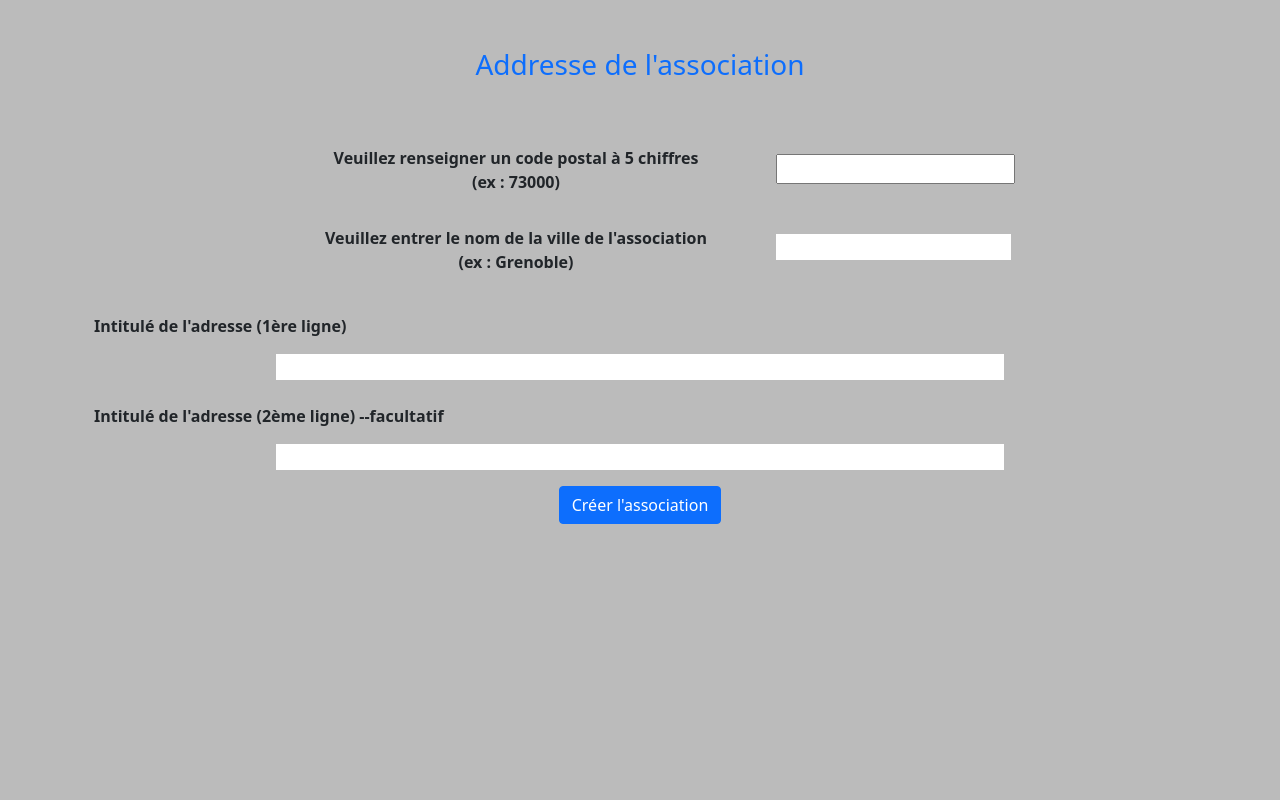
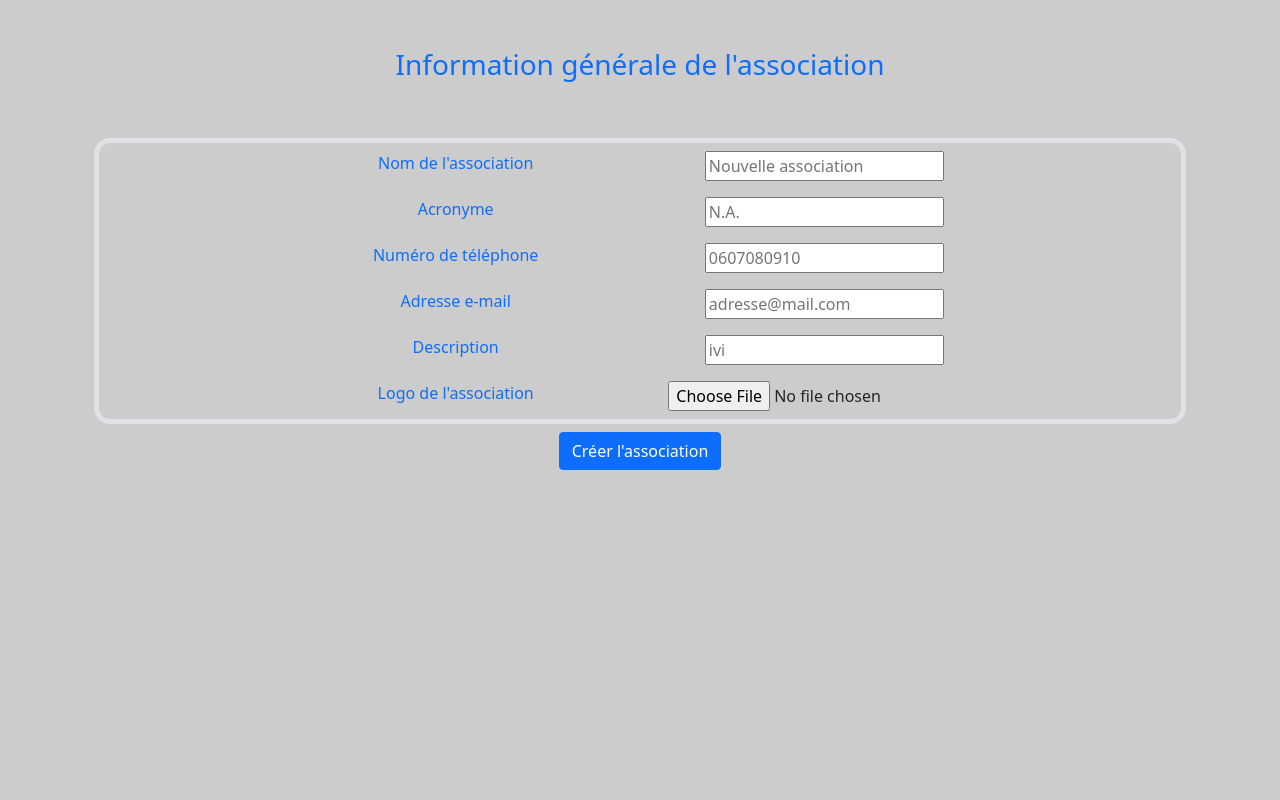
Before and after one commit to Gotha01/AssociAction, a Django app: template AssociAction/association/templates/association/association_create.html in a window 1280 px wide. Shown: the part 71-871 px from the top of the page. Run offline with Django 4.2, Linux system fonts and the light colour scheme; the template is opened without the code that fills it, so the values that code supplies are empty; parts of the project's set-up code (start-up, migrations or seed data) failed here and were passed over; some libraries are stand-ins or nearby versions.

Commit message:
new association templates

```diff
--- a/AssociAction/association/templates/association/association_create.html
+++ b/AssociAction/association/templates/association/association_create.html
@@ -1,43 +1,51 @@
 {% extends 'general_views/base.html' %}
 
 {% block content %}
-<main style="min-height:100vh; background-color:#bbb">
+<main style="min-height:100vh; background-color:#ccc">
     <section class='container'>
         <div class="row">
-            <h3 class="text-center text-primary py-5">Addresse de l'association</h3>
+            <h3 class="text-center text-primary py-5">Information générale de l'association</h3>
             <form method="post" enctype="multipart/form-data">
             {% csrf_token %}
-                <div class="form-group" >
-                    <div class="row justify-content-center">
-                        <div class="col-8 py-2">
-                            <div class="row">
-                                <label for="id_postalcode" class="col-8 mb-3 text-center" style="font-weight: bold;">Veuillez renseigner un code postal à 5 chiffres <br> (ex : 73000)</label>
-                                <div class="col-4 pt-2"><input type="number" name="postalcode" required="" id="id_postalcode"></div>
-                            </div>
+            <div class="form-group border rounded-4 border-red border-5">
+                    <div class="row justify-content-center" style="font-weight:normal;">
+                        <div class="col-md-4 col-8 py-2 text-center">
+                            <label class="text-primary"  for="id_associationname">Nom de l'association</label>
                         </div>
-
-                        <div class="col-8 py-2">
-                            <div class="row">
-                                <label for="id_cityname" class="col-8 mb-3 text-center" style="font-weight: bold;">Veuillez entrer le nom de la ville de l'association <br> (ex : Grenoble)</label>
-                                <div class="col-4 pt-2"><input class="border-0" type="text" name="cityname" maxlength="100" required="" id="id_cityname"></div>
-                            </div>
+                        <div class="col-md-4 col-8 py-2 text-center"><input type="text" name="associationname" placeholder="Nouvelle association" maxlength="200" required="" id="id_associationname"></div>
+                    </div>
+                    <div class="row justify-content-center" style="font-weight:normal;">
+                        <div class="col-md-4 col-8 py-2 text-center">
+                            <label class="text-primary"  for="id_acronym">Acronyme</label>
                         </div>
-
-                        <div class="col-12 py-2 ">
-                            <div class="row">
-                                <label for="id_addresslineone" class="mb-3 pt-2" style="font-weight: bold;">Intitulé de l'adresse (1ère ligne)</label>
-                                <div class="text-center"><input class="col-8 border-0" type="text" name="addresslineone" maxlength="100" required="" id="id_addresslineone"></div>
-                            </div>
+                        <div class="col-md-4 col-8 py-2 text-center"><input type="text" name="acronym" placeholder="N.A." maxlength="10" id="id_acronym"></div>
+                    </div>
+                    <div class="row justify-content-center" style="font-weight:normal;">
+                        <div class="col-md-4 col-8 py-2 text-center">
+                            <label class="text-primary"  for="id_phone_number">Numéro de téléphone</label>
                         </div>
-
-                        <div class="col-12 py-2">
-                            <div class="row">
-                                <label for="id_addresslinetwo" class="mb-3 pt-2" style="font-weight: bold;">Intitulé de l'adresse (2ème ligne) --facultatif</label>
-                                <div class="text-center"><input class="col-8 border-0" type="text" name="addresslinetwo" maxlength="100" id="id_addresslinetwo"></div>
-                            </div>
+                        <div class="col-md-4 col-8 py-2 text-center"><input type="text" name="phone_number" placeholder="0607080910" maxlength="10" id="id_phone_number"></div>
+                    </div>
+                    <div class="row justify-content-center" style="font-weight:normal;">
+                        <div class="col-md-4 col-8 py-2 text-center">
+                            <label class="text-primary"  for="id_email">Adresse e-mail</label>
                         </div>
+                        <div class="col-md-4 col-8 py-2 text-center"><input type="email" name="email" placeholder="adresse@mail.com" maxlength="100" required="" id="id_email"></div>
                     </div>
-                    <div class='row'>
+                    <div class="row justify-content-center" style="font-weight:normal;">
+                        <div class="col-md-4 col-8 py-2 text-center">
+                            <label class="text-primary"  for="id_description">Description</label>
+                        </div>
+                        <div class="col-md-4 col-8 py-2 text-center"><input type="text" name="description" placeholder="ivi" maxlength="150" id="id_description"></div>
+                    </div>
+                    <div class="row justify-content-center" style="font-weight:normal;">
+                        <div class="col-md-4 col-8 py-2 text-center">
+                            <label class="text-primary"  for="id_logo">Logo de l'association</label>
+                        </div>
+                        <div class="col-md-4 col-8 py-2 text-center"><input type="file" name="logo" accept="image/*" id="id_logo"></div>
+                    </div>
+                    </div>
+                    <div class="row">
                         <div class="col-12 py-2 text-center">
                             <button type="submit" class="btn btn-primary text-center">Créer l'association</button>
                         </div>
```
Also changed, not shown: AssociAction/association/templates/association/association_address_create.html (added, +50 -0 lines), AssociAction/association/templates/association/association_list.html (added, +15 -0 lines), AssociAction/association/templates/association/rights_request.html (added, +55 -0 lines).
